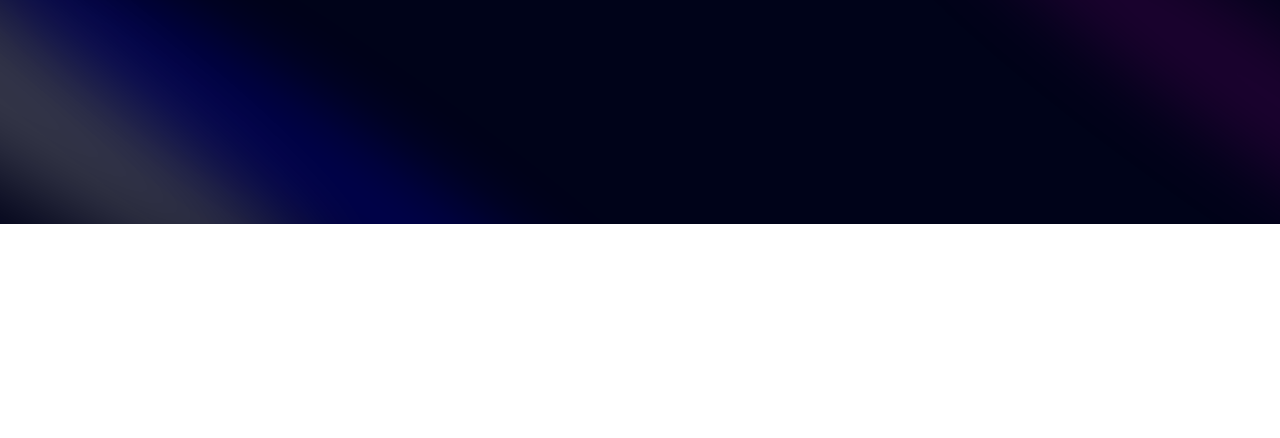
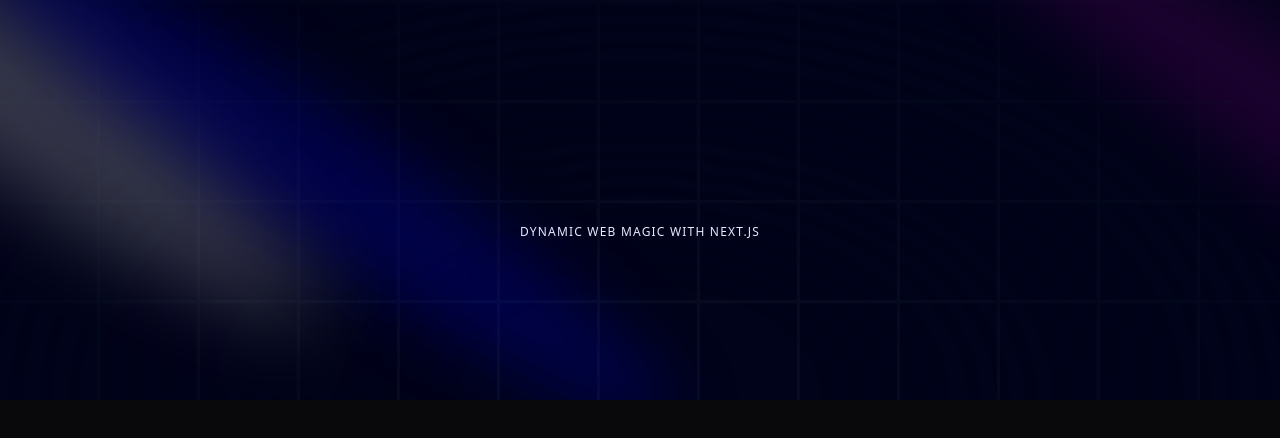
Before and after one commit to wesmith3/Portfolio2.0, a Next.js app: page / in a window 1280 px wide. Shown: the top 438 px of the page. Built offline with nearby package versions, Linux system fonts and the light colour scheme.

Commit message:
adds hero background

```diff
--- a/app/layout.tsx
+++ b/app/layout.tsx
@@ -1,6 +1,7 @@
 import type { Metadata } from "next";
 import localFont from "next/font/local";
 import "./globals.css";
+import { ThemeProvider } from "./provider";
 
 const geistSans = localFont({
   src: "./fonts/GeistVF.woff",
@@ -28,7 +29,14 @@
       <body
         className={`${geistSans.variable} ${geistMono.variable} antialiased`}
       >
-        {children}
+        <ThemeProvider
+          attribute="class"
+          defaultTheme="dark"
+          enableSystem
+          disableTransitionOnChange
+        >
+          {children}
+        </ThemeProvider>
       </body>
     </html>
   );
--- /dev/null
+++ b/app/provider.tsx
@@ -0,0 +1,9 @@
+"use client"
+
+import * as React from "react";
+import { ThemeProvider as NextThemeProvider } from "next-themes";
+import { type ThemeProviderProps } from "next-themes/dist/types";
+
+export function ThemeProvider({ children, ...props }:ThemeProviderProps) {
+        return <NextThemeProvider {...props}>{children}</NextThemeProvider>
+    }
--- a/components/Hero.tsx
+++ b/components/Hero.tsx
@@ -1,16 +1,34 @@
-import React from 'react'
-import { Spotlight } from './ui/Spotlight'
+import React from "react";
+import { Spotlight } from "./ui/Spotlight";
 
 function Hero() {
   return (
-    <div className='pb-20 pt-36'>
-        <div>
-            <Spotlight className="-top-40 -left-10 md:-left-32 md:-top-20 h-screen" fill="white"/>
-            <Spotlight className="top-10 left-full h-[80vh] w-[50vw]" fill="purple"/>
-            <Spotlight className="top-28 left-80 h-[80vh] w-[50vw]" fill="blue"/>
+    <div className="pb-20 pt-36">
+      <div>
+        <Spotlight
+          className="-top-40 -left-10 md:-left-32 md:-top-20 h-screen"
+          fill="white"
+        />
+        <Spotlight
+          className="top-10 left-full h-[80vh] w-[50vw]"
+          fill="purple"
+        />
+        <Spotlight className="top-28 left-80 h-[80vh] w-[50vw]" fill="blue" />
+      </div>
+      <div className="h-screen w-full dark:bg-black-100 bg-white  dark:bg-grid-white/[0.03] bg-grid-black/[0.2] flex items-center justify-center absolute top-0 left-0">
+        <div className="absolute pointer-events-none inset-0 flex items-center justify-center dark:bg-black-100 bg-white [mask-image:radial-gradient(ellipse_at_center,transparent_20%,black)]"/>
+      </div>
+      <div className="flex justify-center relative my-20 z-10">
+        <div className="max-w-[89vw] md:max-w-2l lg:max-w-[60vw] flex flex-col items-center justify-center">
+            <h2 className="uppercase tracking-widest text-xs text-center text-blue-100 max-w-80">
+                Dynamic Web Magic with Next.JS
+            </h2>
+
         </div>
+
+      </div>
     </div>
-  )
+  );
 }
 
-export default Hero
+export default Hero;
--- /dev/null
+++ b/components/ui/TextGenerateEffect.tsx
@@ -0,0 +1,62 @@
+"use client";
+import { useEffect } from "react";
+import { motion, stagger, useAnimate } from "framer-motion";
+import { cn } from "@/lib/utils";
+
+export const TextGenerateEffect = ({
+  words,
+  className,
+  filter = true,
+  duration = 0.5,
+}: {
+  words: string;
+  className?: string;
+  filter?: boolean;
+  duration?: number;
+}) => {
+  const [scope, animate] = useAnimate();
+  let wordsArray = words.split(" ");
+  useEffect(() => {
+    animate(
+      "span",
+      {
+        opacity: 1,
+        filter: filter ? "blur(0px)" : "none",
+      },
+      {
+        duration: duration ? duration : 1,
+        delay: stagger(0.2),
+      }
+    );
+  }, [scope.current]);
+
+  const renderWords = () => {
+    return (
+      <motion.div ref={scope}>
+        {wordsArray.map((word, idx) => {
+          return (
+            <motion.span
+              key={word + idx}
+              className="dark:text-white text-black opacity-0"
+              style={{
+                filter: filter ? "blur(10px)" : "none",
+              }}
+            >
+              {word}{" "}
+            </motion.span>
+          );
+        })}
+      </motion.div>
+    );
+  };
+
+  return (
+    <div className={cn("font-bold", className)}>
+      <div className="mt-4">
+        <div className=" dark:text-white text-black text-2xl leading-snug tracking-wide">
+          {renderWords()}
+        </div>
+      </div>
+    </div>
+  );
+};
--- a/package.json
+++ b/package.json
@@ -13,6 +13,7 @@
     "framer-motion": "^11.5.4",
     "mini-svg-data-uri": "^1.4.4",
     "next": "14.2.9",
+    "next-themes": "^0.3.0",
     "react": "^18",
     "react-dom": "^18",
     "tailwind-merge": "^2.5.2",
```
Also changed, not shown: 1 other file (tests, documents, lock files or other folders).
